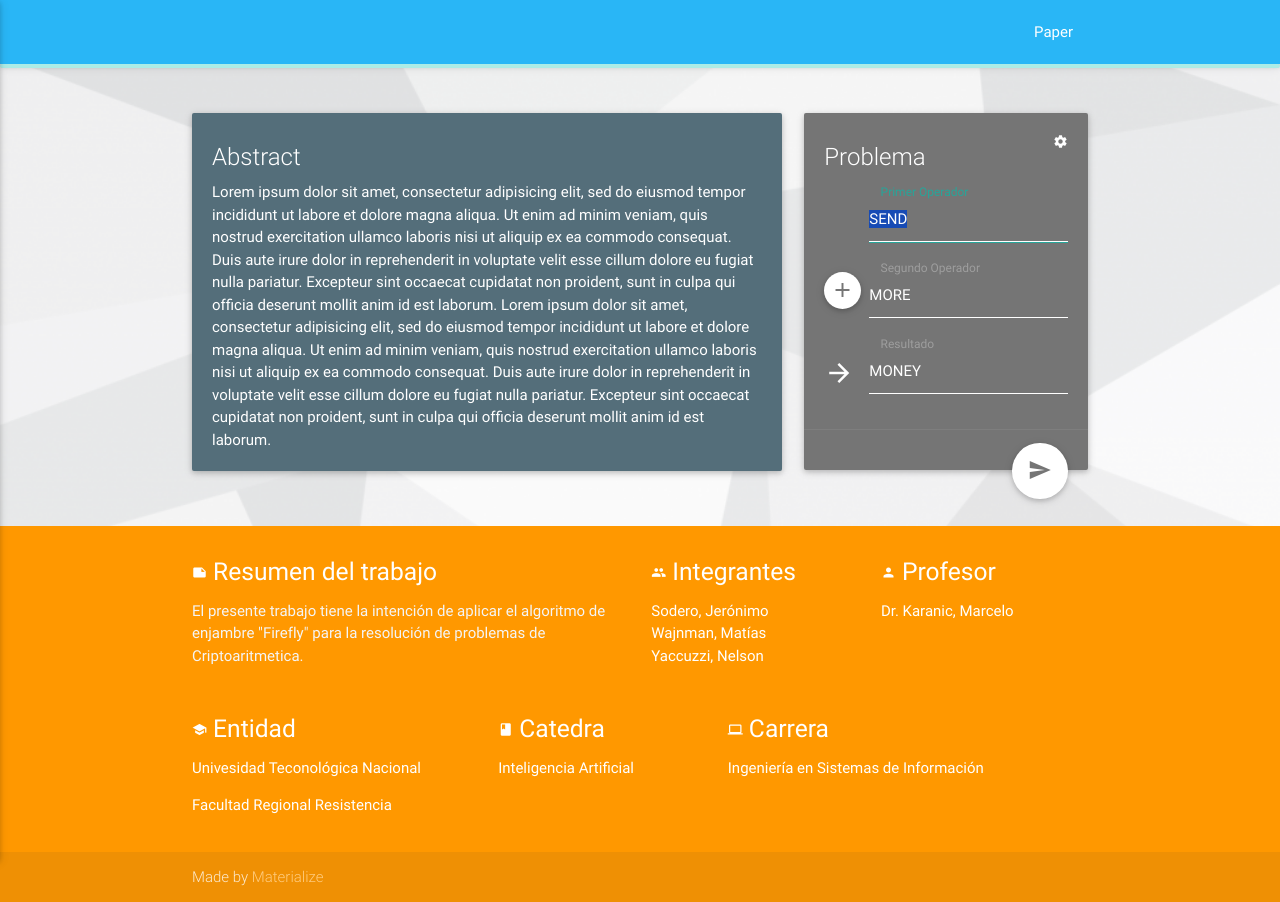
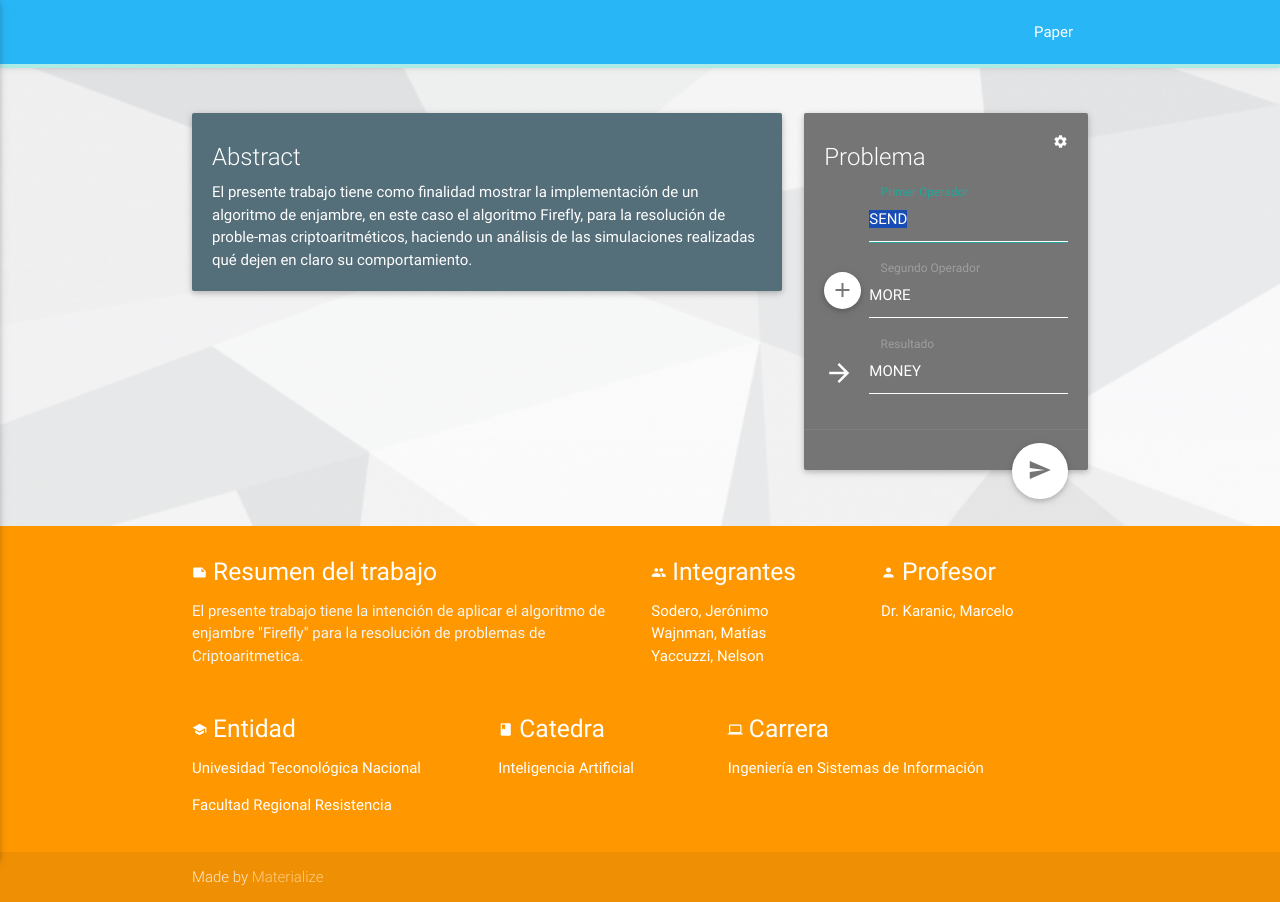
Before and after one commit to jeronimosodero/tpi-ia, a plain HTML site: page index.html in a window 1280 px wide. Drawn offline with Linux system fonts and the light colour scheme.

Commit message:
commit final

```diff
--- a/index.html
+++ b/index.html
@@ -39,17 +39,7 @@
           <div class="card-content white-text">
             <span class="card-title">Abstract</span>
             <br>
-            <p>Lorem ipsum dolor sit amet, consectetur adipisicing elit, sed do eiusmod
-              tempor incididunt ut labore et dolore magna aliqua. Ut enim ad minim veniam,
-              quis nostrud exercitation ullamco laboris nisi ut aliquip ex ea commodo
-              consequat. Duis aute irure dolor in reprehenderit in voluptate velit esse
-              cillum dolore eu fugiat nulla pariatur. Excepteur sint occaecat cupidatat non
-              proident, sunt in culpa qui officia deserunt mollit anim id est laborum. Lorem ipsum dolor sit amet, consectetur adipisicing elit, sed do eiusmod
-              tempor incididunt ut labore et dolore magna aliqua. Ut enim ad minim veniam,
-              quis nostrud exercitation ullamco laboris nisi ut aliquip ex ea commodo
-              consequat. Duis aute irure dolor in reprehenderit in voluptate velit esse
-              cillum dolore eu fugiat nulla pariatur. Excepteur sint occaecat cupidatat non
-              proident, sunt in culpa qui officia deserunt mollit anim id est laborum.</p>
+            <p>El presente trabajo tiene como finalidad mostrar la implementación de un algoritmo de enjambre, en este caso el algoritmo Firefly, para la resolución de proble-mas criptoaritméticos, haciendo un análisis de las simulaciones realizadas qué dejen en claro su comportamiento.</p>
             </div>
           </div>
         </div>
--- a/js/html.js
+++ b/js/html.js
@@ -169,7 +169,7 @@ function appendCiclo(ciclo,container){
 function appendSalto(error,container,ciclo){
 		var html = '<div class="card red darken-1 white-text">\
 							<div class="card-content">\
-								<p>En el ciclo <b>'+ciclo+'</b> esta luciernaga permanecio mucho tiempo con error <b>'+error+'</b> y se le fue aplicada un vector aleatorio <b>'+randomness+'</b></p>\
+								<p>En el ciclo <b>'+ciclo+'</b> esta luciernaga permanecio '+mpml+' ciclos con error <b>'+error+'</b> y se le fue aplicada un vector aleatorio <b>'+randomness+'</b></p>\
 							</div>\
 					</div>'
 
```
